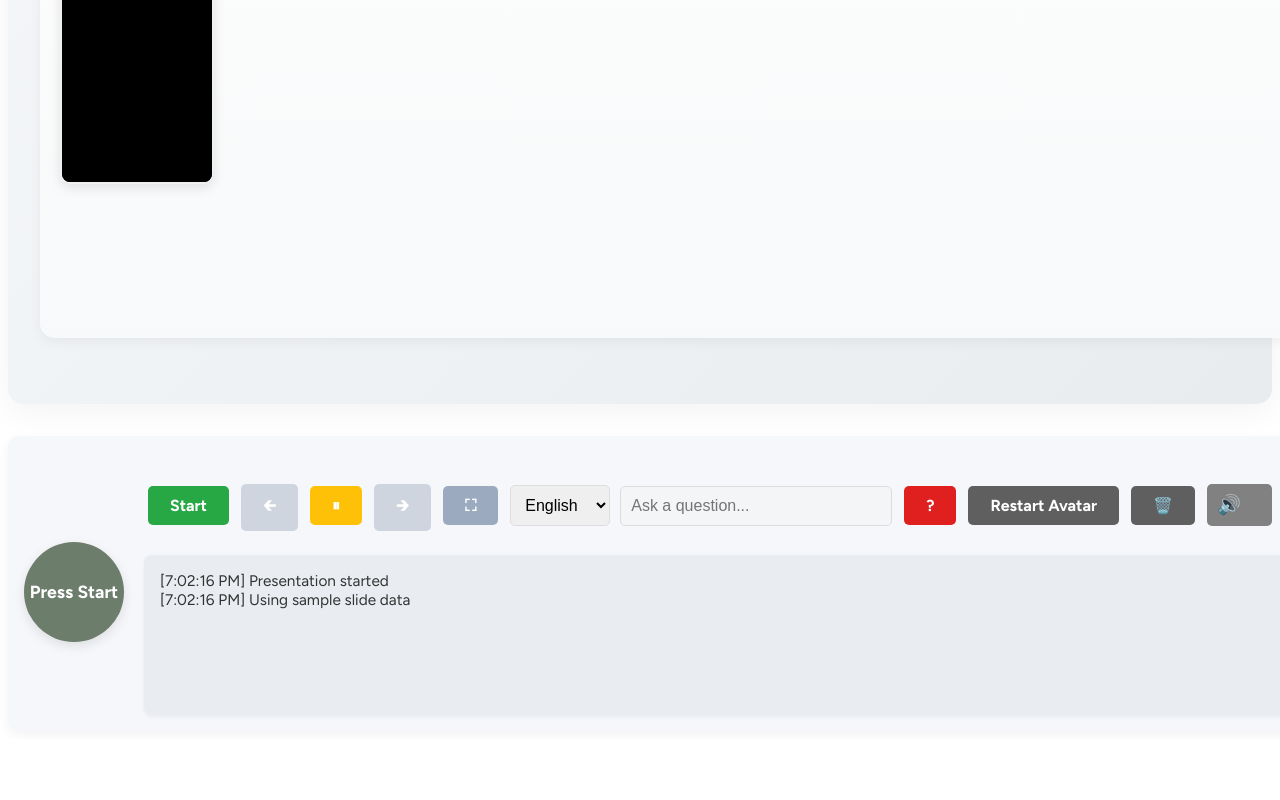
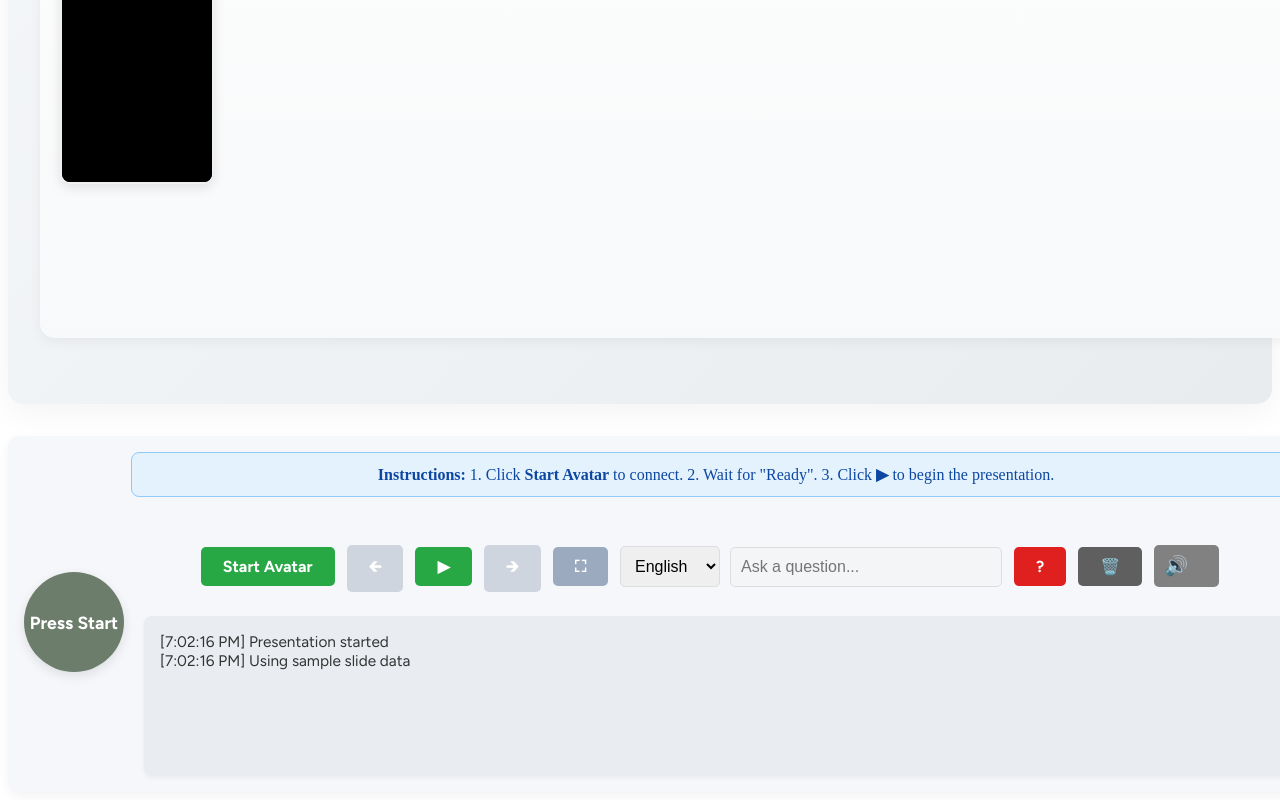
Before and after one commit to alansaji360/CAIREgen, a Next.js app: page /student in a window 1280 px wide. Shown: the part 656-1456 px from the top of the page. Before the commit the page ends 1395 px from the top, so only its background shows below. Built offline with nearby package versions, Linux system fonts and the light colour scheme.

Commit message:
UI improvement to improve understanding

```diff
--- a/pages/student/index.js
+++ b/pages/student/index.js
@@ -281,6 +281,17 @@ const styles = {
   generating: {
     backgroundColor: '#ffc107',
   },
+  banner: {
+    width: '100%',
+    backgroundColor: '#e3f2fd',
+    color: '#0d47a1',
+    padding: '12px',
+    textAlign: 'center',
+    marginBottom: '1rem',
+    borderRadius: '8px',
+    border: '1px solid #90caf9',
+    fontSize: '1rem',
+  },
   notReady: {
     backgroundColor: '#6d7d6cff',
   },
@@ -388,7 +399,6 @@ const darkenColor = (hexColor, factor = 0.8) => {
 };
 
 const Controls = ({
-  onRestart,
   onClearLog,
   onRegenerate,
   onTogglePause,
@@ -407,6 +417,7 @@ const Controls = ({
   onToggleFullscreen,
   isFullscreen,
   onSkipIntro,
+  isAvatarReady,
   introPlaying,
   volume,
   setVolume
@@ -488,19 +499,19 @@ const Controls = ({
     <div style={styles.controls}>
 
       <button
-        style={{ ...styles.button, backgroundColor: isPresenting ? '#dc3545' : '#28a745' }}
+        style={{ ...styles.button, backgroundColor: isAvatarReady ? '#dc3545' : '#28a745' }}
         onClick={onStartPresentation}
-        title={isPresenting ? 'Reset the presentation' : 'Start the presentation'}
-        onMouseEnter={(e) => handleMouseEnter(e, isPresenting ? '#dc3545' : '#28a745')}
-        onMouseLeave={(e) => handleMouseLeave(e, isPresenting ? '#dc3545' : '#28a745')}
+        title={isAvatarReady ? 'Disconnect Avatar' : 'Connect Avatar'}
+        onMouseEnter={(e) => handleMouseEnter(e, isAvatarReady ? '#dc3545' : '#28a745')}
+        onMouseLeave={(e) => handleMouseLeave(e, isAvatarReady ? '#dc3545' : '#28a745')}
       >
-        {isPresenting ? 'Reset' : 'Start'}
+        {isAvatarReady ? 'Reset Avatar' : 'Start Avatar'}
       </button>
 
       <button
         style={{ ...styles.button, backgroundColor: '#cfd5dfff' }}
         onClick={onPrevSlide}
-        disabled={!isPresenting || currentSlide === 0}
+        disabled={!isPresenting || currentSlide === 0 || !isAvatarReady}
         title="Go to the previous slide"
         onMouseEnter={(e) => handleMouseEnter(e, '#cfd5dfff')}
         onMouseLeave={(e) => handleMouseLeave(e, '#cfd5dfff')}
@@ -509,20 +520,20 @@ const Controls = ({
       </button>
 
       <button
-        style={{ ...styles.button, backgroundColor: isPaused ? '#28a745' : '#ffc107' }}
+        style={{ ...styles.button, backgroundColor: (!isPresenting || isPaused) ? '#28a745' : '#ffc107' }}
         onClick={onTogglePause}
-        disabled={!isPresenting}
-        title={isPaused ? 'Resume narration' : 'Pause narration'}
-        onMouseEnter={(e) => handleMouseEnter(e, isPaused ? '#28a745' : '#ffc107')}
-        onMouseLeave={(e) => handleMouseLeave(e, isPaused ? '#28a745' : '#ffc107')}
+        disabled={!isAvatarReady}
+        title={!isPresenting ? 'Start Presentation' : (isPaused ? 'Resume narration' : 'Pause narration')}
+        onMouseEnter={(e) => handleMouseEnter(e, (!isPresenting || isPaused) ? '#28a745' : '#ffc107')}
+        onMouseLeave={(e) => handleMouseLeave(e, (!isPresenting || isPaused) ? '#28a745' : '#ffc107')}
       >
-        {isPaused ? '▶' : '⏸︎'}
+        {!isPresenting || isPaused ? '▶' : '⏸︎'}
       </button>
 
       <button
         style={{ ...styles.button, backgroundColor: '#cfd5dfff' }}
         onClick={onNextSlide}
-        disabled={!isPresenting || currentSlide === totalSlides - 1}
+        disabled={!isPresenting || currentSlide === totalSlides - 1 || !isAvatarReady}
         title="Go to the next slide"
         onMouseEnter={(e) => handleMouseEnter(e, '#cfd5dfff')}
         onMouseLeave={(e) => handleMouseLeave(e, '#cfd5dfff')}
@@ -567,16 +578,6 @@ const Controls = ({
         onMouseLeave={(e) => handleMouseLeave(e, '#e01f1fff')}
       >
         ?
-      </button>
-
-      <button
-        style={{ ...styles.button, backgroundColor: '#5f5f5fff' }}
-        onClick={onRestart}
-        title="Restart narration"
-        onMouseEnter={(e) => handleMouseEnter(e, '#5f5f5fff')}
-        onMouseLeave={(e) => handleMouseLeave(e, '#5f5f5fff')}
-      >
-        Restart Avatar
       </button>
 
       <button
@@ -900,13 +901,25 @@ export default function Home() {
     }
   }, [isAvatarReady, currentSlide, narrationScript, speak, appendLog]);
 
-  const togglePause = useCallback(() => {
-    if (isPaused) {
-      resumeNarration();
+  const handlePlayPause = useCallback(() => {
+    if (!isPresenting) {
+      // Start the presentation
+      if (!isAvatarReady) {
+        appendLog('Please start the avatar first.');
+        return;
+      }
+      setIsPresenting(true);
+      setIsPaused(false);
+      // The useEffect for isPresenting will handle goToSlide(0)
     } else {
-      pauseNarration();
+      // Toggle pause
+      if (isPaused) {
+        resumeNarration();
+      } else {
+        pauseNarration();
+      }
     }
-  }, [isPaused, pauseNarration, resumeNarration]);
+  }, [isPresenting, isAvatarReady, isPaused, resumeNarration, pauseNarration, appendLog]);
 
   const clearLogs = useCallback(() => setLogs([]), []);
 
@@ -983,27 +996,17 @@ export default function Home() {
     }
   }, [fetchToken, currentAvatarId, selectedLanguage, appendLog, isReady, isPresenting, currentSlide, slideData.length, goToNextSlide]);
 
-  const startPresentation = useCallback(() => {
+  const handleAvatarToggle = useCallback(() => {
     if (!isReady) { // Block if not ready
       appendLog('Script not fully generated. Please wait.');
       return;
     }
-    if (!isAvatarReady) {
-      appendLog('Avatar not ready. Starting stream...');
+    if (isAvatarReady) {
+      stopStream();
+    } else {
       startStream();
-      return;
     }
-    if (!narrationScript.length) {
-      appendLog('No narration script available. Please generate or upload a presentation.');
-      return;
-    }
-    setIsPaused(false);
-    setIsPresenting(true);
-    setisAvatarReady(true);
-
-    setCurrentSlide(0);
-
-  }, [isReady, isAvatarReady, narrationScript.length, goToSlide, appendLog, startStream]);
+  }, [isReady, isAvatarReady, startStream, stopStream, appendLog]);
 
   useEffect(() => {
     if (isPresenting) {
@@ -1160,12 +1163,6 @@ export default function Home() {
     }
   }, [router.isReady, router.query, appendLog]);
 
-  const restartStream = useCallback(() => {
-    stopStream();
-    setTimeout(startStream, 500);
-    appendLog('Stream restarted');
-  }, [stopStream, startStream, appendLog]);
-
   useEffect(() => {
     if (videoRef.current) {
       videoRef.current.volume = volume;
@@ -1251,12 +1248,17 @@ export default function Home() {
               </div>
             </div>
             <div style={styles.fullWidthControls}>
+              {!isPresenting && (
+                <div style={styles.banner}>
+                  <strong>Instructions:</strong> 1. Click <strong>Start Avatar</strong> to connect. 2. Wait for "Ready". 3. Click <strong>▶</strong> to begin the presentation.
+                </div>
+              )}
               <Controls
-                onRestart={restartStream}
                 onClearLog={clearLogs}
-                onTogglePause={togglePause}
+                onTogglePause={handlePlayPause}
                 isPaused={isPaused}
-                onStartPresentation={startPresentation}
+                onStartPresentation={handleAvatarToggle}
+                isAvatarReady={isAvatarReady}
                 isPresenting={isPresenting}
                 onNextSlide={goToNextSlide}
                 onPrevSlide={goToPrevSlide}
```
